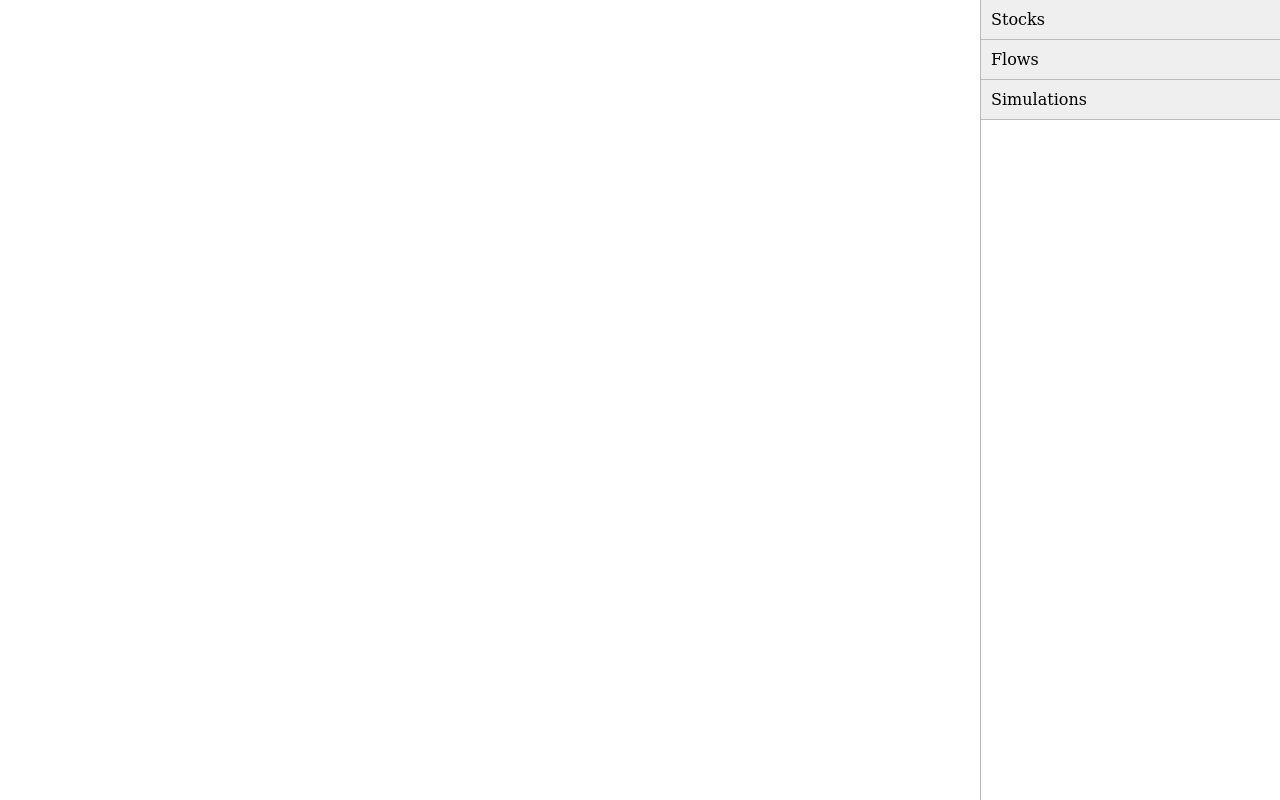
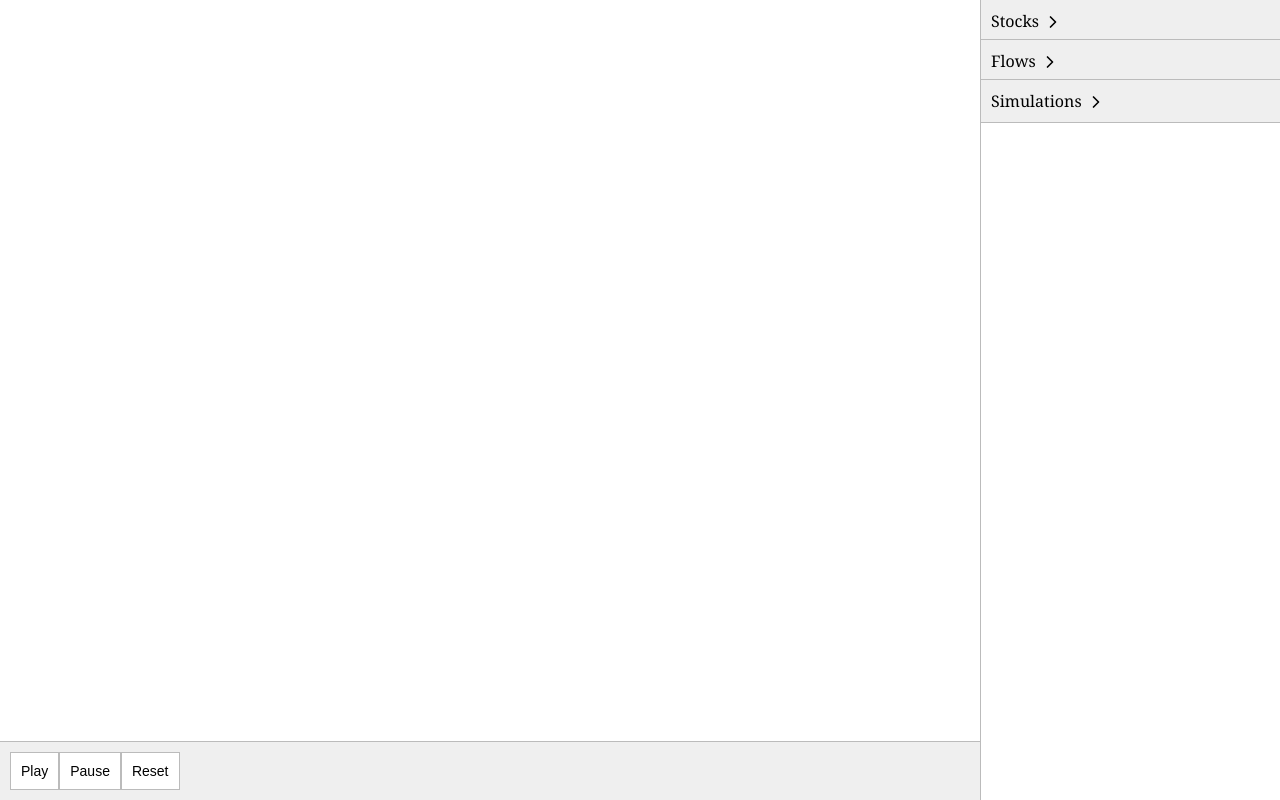
Before and after one commit to JulianHinsch/modella, a React app in the folder client/: page / in a window 1280 px wide. Built offline with nearby package versions, Linux system fonts and the light colour scheme.

Commit message:
basic ui

```diff
--- a/client/src/components/FlowList/FlowList.js
+++ b/client/src/components/FlowList/FlowList.js
@@ -24,17 +24,23 @@ export default class FlowList extends Component {
         return (
             <div className={classNames(styles.flow_list, { [styles.minified]: minified })}>
                 <div className={styles.header} onClick={this.onClickHeader}>
-                    Flows
+                    Flows {minified ? (
+                        <img src={require('../../assets/chevron-right.svg')}/>
+                    ) : (
+                        <img src={require('../../assets/chevron-down.svg')}/>
+                    )}
                 </div>
                 {flows.length === 0 && (
                     <p className={styles.zero_state}>No Flows</p>
                 )}
-                {/* {stocks.map(stock => (
-                    <Stock/>
-                ))} */}
                 <button className={styles.new} onClick={this.onClickNew}>
                     New Flow
                 </button>
+                <ul>
+                    {flows.map(flow => (
+                        <li>{flow.fromTitle} -> {flow.toTitle}</li>
+                    ))}
+                </ul>
             </div>
         );
     }
--- a/client/src/components/Project/Project.js
+++ b/client/src/components/Project/Project.js
@@ -15,9 +15,45 @@ export default class Project extends Component {
     }
 
     state = {
-      stocks: [],
-      flows: [],
-      simulations: [],
+      stocks: [
+        {
+          id: 1,
+          simulationId: 1,
+          title: 'Here',
+          unit: 'Gallons',
+          initialValue: 100,
+          value: 100,
+        },
+        {
+          id: 1,
+          simulationId: 1,
+          title: 'There',
+          unit: 'Gallons',
+          initialValue: 100,
+          value: 100,
+        }
+      ],
+      flows: [
+        {
+          id: 1,
+          simulationId: 1,
+          toId: 1,
+          toTitle: 'There',
+          fromId: 2,
+          fromTitle: 'Here',
+          rate: 10,
+          unit: 'Gallons',
+          timeUnit: 'second',
+        }
+      ],
+      simulations: [
+        {
+          time: 1,
+          timeUnit: 'minute',
+          id: 1,
+          title: 'My Simulation',
+        }
+      ],
       currentSimulationId: null,
       isResizing: false,
       sidebarWidth: 300,
@@ -61,12 +97,18 @@ export default class Project extends Component {
         const currentSimulation = simulations.filter((i) => i.id = currentSimulationId);
         return (
             <div className={styles.project}>
-              {/* <Simulation
-                simulation={currentSimulation}
-                stocks={stocks}
-                flows={flows}
-              /> */}
-              <div className={styles.sidebar} style={{ width: sidebarWidth }}>
+              <div
+                className={styles.simulation_container}
+                style={{ width: window.innerWidth - sidebarWidth}}>
+                <Simulation
+                  simulation={currentSimulation}
+                  stocks={stocks}
+                  flows={flows}
+                />
+              </div>
+              <div
+                className={styles.sidebar}
+                style={{ width: sidebarWidth }}>
                 <div
                   className={styles.resizable}
                   onMouseDown={this.startResize}/>
--- a/client/src/components/Project/Project.module.scss
+++ b/client/src/components/Project/Project.module.scss
@@ -5,8 +5,13 @@
     width: 100%;
     height: 100vh;
 
+    > .simulation_container {
+        position: fixed;
+        height: 100vh;
+    }
+
     > .sidebar {
-        min-width: 300px;
+        min-width: 200px;
         position: fixed;
         display: flex;
         flex-direction: column;
--- a/client/src/components/Simulation/Simulation.js
+++ b/client/src/components/Simulation/Simulation.js
@@ -10,26 +10,49 @@ export default class Simulation extends Component {
     }
 
     state = {
+        stocks: [],
+        interval: null,
+    }
 
+    componentDidMount() {
+        this.reset();
+    }
+
+    step = () => {
+        const { stocks, flows } = this.props;
+        // TODO this is n2 but using hash we can update stocks O(1) so that would be better
+        flows.forEach(flow => {
+            this.state.stocks.forEach(stock => {
+                if (flow.from === stock.id) {
+                    stock.value -= flow.rate;
+                } else if (flow.to === stock.id) {
+                    stock.value += flow.rate;
+                }
+            })
+        })
     }
 
     play = () => {
-
+        this.setState({ interval: window.setInterval(this.step, 100) });
     }
 
     pause = () => {
-
+        window.clearInterval(this.state.interval);
     }
 
-    stop = () => {
-
+    reset = () => {
+        this.setState({ stocks: this.props.stocks });
     }
 
     render() {
         const { } = this.props;
         return (
             <div className={styles.simulation}>
-
+                <div className={styles.controls}>
+                    <button onClick={this.play}>Play</button>
+                    <button onClick={this.pause}>Pause</button>
+                    <button onClick={this.reset}>Reset</button>
+                </div>
             </div>
         );
     }
--- a/client/src/components/Simulation/Simulation.module.scss
+++ b/client/src/components/Simulation/Simulation.module.scss
@@ -0,0 +1,26 @@
+@import '../../styles/variables.scss';
+
+.simulation {
+
+    > .controls {
+        width: 100%;
+        background-color: $grey-lighter;
+        border-top: 1px solid $grey-medium;
+        position: absolute;
+        bottom: 0;
+        padding: 10px;
+        display: flex;
+        justify-content: flex-start;
+
+        > button {
+            border: 1px solid $grey-medium;
+            border-radius: 0;
+            outline: none;
+            cursor: pointer;
+            height: 100%;
+            padding: 10px;
+            font-size: 14px;
+            background-color: $white;
+        }
+    }
+}
--- a/client/src/components/SimulationList/SimulationList.js
+++ b/client/src/components/SimulationList/SimulationList.js
@@ -24,7 +24,11 @@ export default class SimulationList extends Component {
         return (
             <div className={classNames(styles.simulation_list, { [styles.minified]: minified })}>
                 <div className={styles.header} onClick={this.onClickHeader}>
-                    Simulations
+                    Simulations {minified ? (
+                        <img src={require('../../assets/chevron-right.svg')}/>
+                    ) : (
+                        <img src={require('../../assets/chevron-down.svg')}/>
+                    )}
                 </div>
                 {simulations.length === 0 && (
                     <p className={styles.zero_state}>No Simulations</p>
@@ -32,6 +36,11 @@ export default class SimulationList extends Component {
                 <button className={styles.new} onClick={this.onClickNew}>
                     New Simulation
                 </button>
+                <ul>
+                    {simulations.map((simulation, index) => (
+                        <li>{simulation.title}</li>
+                    ))}
+                </ul>
             </div>
         );
     }
--- a/client/src/components/StockList/StockList.js
+++ b/client/src/components/StockList/StockList.js
@@ -18,13 +18,21 @@ export default class StockList extends Component {
         this.setState(prevState => ({ minified: !prevState.minified}));
     }
 
+    onClickStock = () => {
+
+    }
+
     render() {
         const { stocks } = this.props;
         const { minified } = this.state;
         return (
             <div className={classNames(styles.stock_list, { [styles.minified]: minified })}>
                 <div className={styles.header} onClick={this.onClickHeader}>
-                    Stocks
+                    Stocks {minified ? (
+                        <img src={require('../../assets/chevron-right.svg')}/>
+                    ) : (
+                        <img src={require('../../assets/chevron-down.svg')}/>
+                    )}
                 </div>
                 {stocks.length === 0 && (
                     <p className={styles.zero_state}>No Stocks</p>
@@ -33,11 +41,10 @@ export default class StockList extends Component {
                     New Stock
                 </button>
                 <ul>
-                    {/* {stocks.map(stock => (
-                        <Stock/>
-                    ))} */}
+                    {stocks.map((stock, index) => (
+                        <li key={index}>{stock.title}</li>
+                    ))}
                 </ul>
-
             </div>
         );
     }
--- a/client/src/styles/variables.scss
+++ b/client/src/styles/variables.scss
@@ -7,8 +7,9 @@ $grey-medium: #bbbbbb;
 $grey-dark: #999999;
 $grey-darker: #333333;
 
-$font-heading: Constantia, "Lucida Bright", Lucidabright, "Lucida Serif", Lucida, "DejaVu Serif", "Bitstream Vera Serif", "Liberation Serif", Georgia, serif;;
+$font-heading: Georgia;
 $font-body: sans-serif;
+$font-monospace: Courier;
 
 @mixin collapsible_list {
     display: flex;
@@ -33,6 +34,10 @@ $font-body: sans-serif;
         border-right: none;
         margin-top: -1px;
         cursor: pointer;
+
+        > img {
+            vertical-align: bottom;
+        }
     }
 
     > .zero_state {
@@ -56,15 +61,22 @@ $font-body: sans-serif;
     }
 
     > ul {
-        list-style-type: none;
-        padding: 0;
-        margin: 0;
         flex: 1;
+        align-self: flex-start;
+        margin: 0 10px 10px;
+        padding-left: 20px;
         overflow: scroll;
     }
 
     > ul > li {
-        padding: 5px 10px;
         cursor: pointer;
+        font-family: $font-monospace;
+        margin: 10px 0;
+        white-space: nowrap;
+        text-overflow: ellipsis;
+
+        &:hover {
+            text-decoration: underline;
+        }
     }
 }
```
Also changed, not shown: client/src/util.js (added, +16 -0 lines), client/src/assets/chevron-down.svg (added), client/src/assets/chevron-right.svg (added), client/src/components/FlowForm/FlowForm.js (added), client/src/components/FlowForm/FlowForm.module.scss (added), client/src/components/SimulationForm/SimulationForm.js (added), client/src/components/SimulationForm/SimulationForm.module.scss (added).
